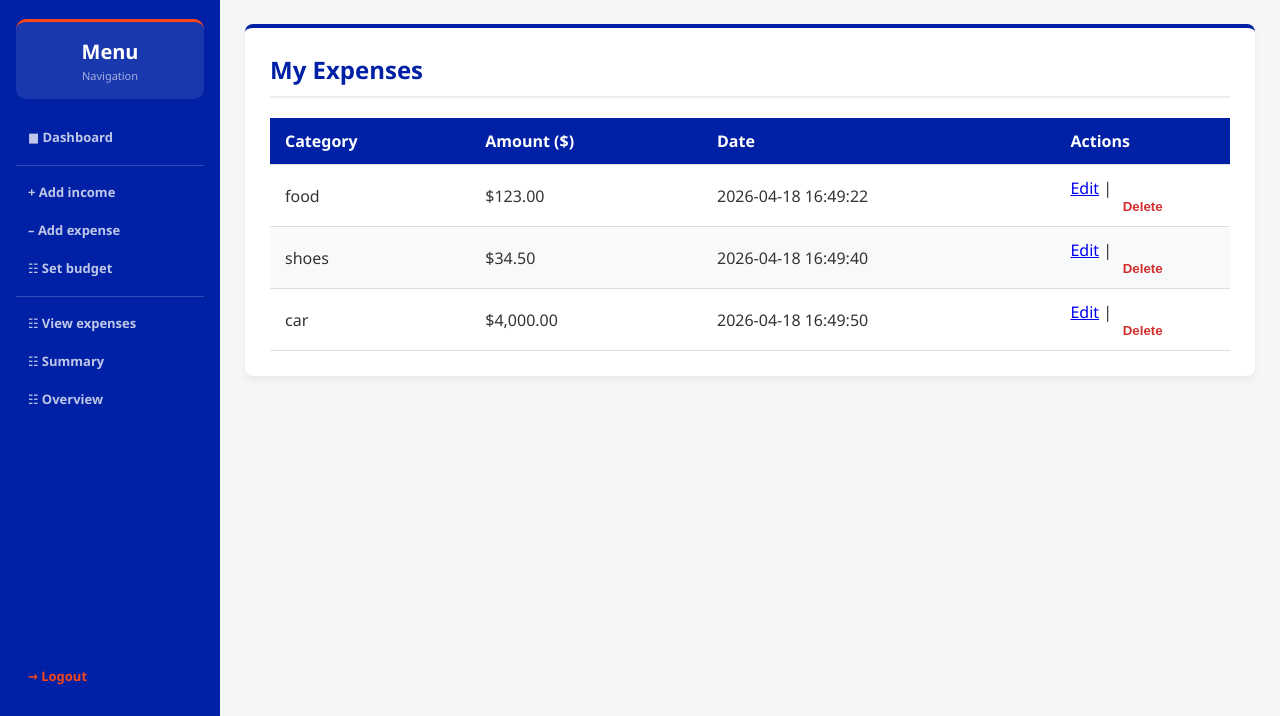
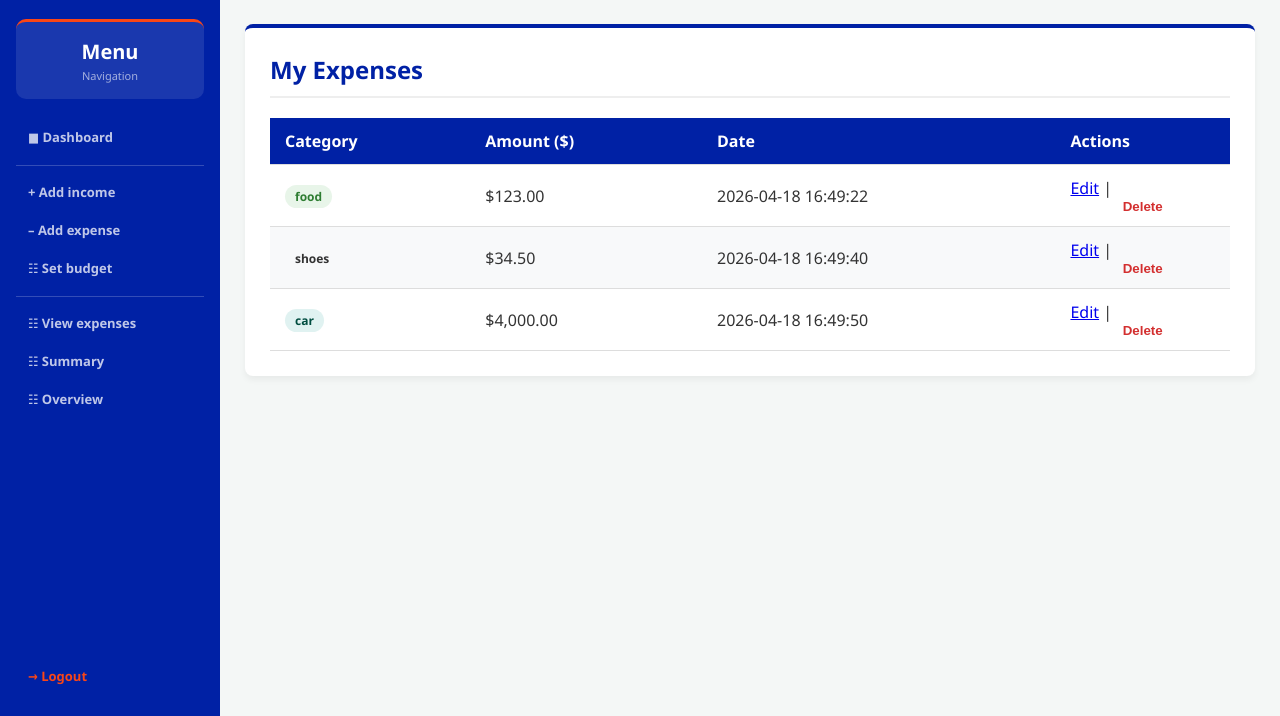
Before and after one commit to akarapanco/student-budget-tracker, a Flask app: page /view_expenses in a window 1280 px wide. Shown: the part 84-800 px from the top of the page. Run offline with Flask 3, Linux system fonts and the light colour scheme; the visitor is signed in with stand-in values (Sample User, id 1); data comes from the database, SQL or seed files in the repository.

Commit message:
add category badges to view expenses

```diff
--- a/templates/view_expenses.html
+++ b/templates/view_expenses.html
@@ -2,6 +2,26 @@
 {% block title %}View Expenses{% endblock %}
 
 {% block content %}
+<style>
+.badge {
+    display: inline-block;
+    padding: 3px 10px;
+    border-radius: 20px;
+    font-size: 12px;
+    font-weight: 600;
+}
+.badge-food { background: #e8f5e9; color: #2e7d32; }
+.badge-transport { background: #e3f2fd; color: #1565c0; }
+.badge-entertainment { background: #ede7f6; color: #4527a0; }
+.badge-rent { background: #fff3e0; color: #e65100; }
+.badge-health { background: #f1f8e9; color: #33691e; }
+.badge-education { background: #fce4ec; color: #880e4f; }
+.badge-shopping { background: #fbe9e7; color: #bf360c; }
+.badge-travel { background: #f3e5f5; color: #6a1b9a; }
+.badge-car { background: #e0f2f1; color: #004d40; }
+.badge-other { background: #f5f5f5; color: #424242; }
+</style>
+
 <div class="card">
     <h2>My Expenses</h2>
     {% if expenses %}
@@ -17,7 +37,11 @@
             <tbody>
                 {% for expense in expenses %}
                 <tr>
-                    <td>{{ expense[2] }}</td>
+                    <td>
+                        <span class="badge badge-{{ expense[2]|lower|replace(' ', '-')|replace('/', '-') }}">
+                            {{ expense[2] }}
+                        </span>
+                    </td>
                     <td>${{ "{:,.2f}".format(expense[3]|float) }}</td>
                     <td>{{ expense[4] }}</td>
                     <td>
```
